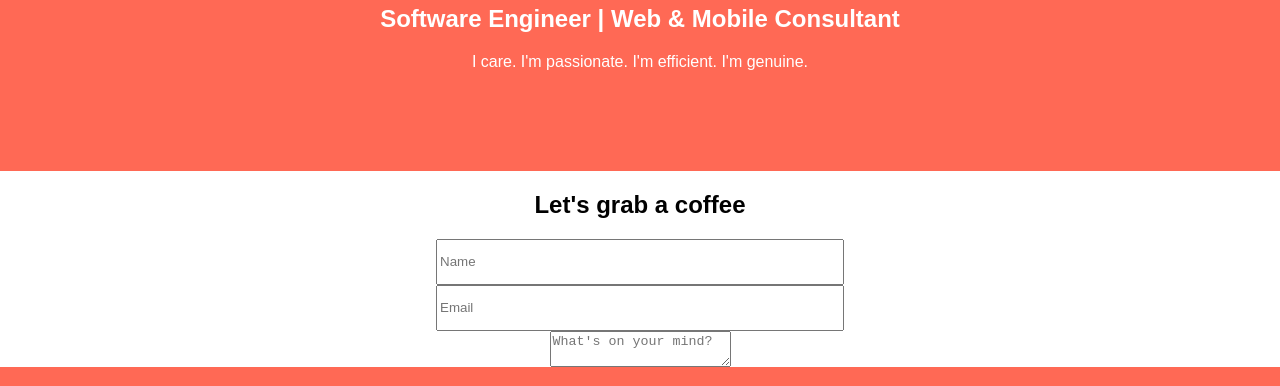
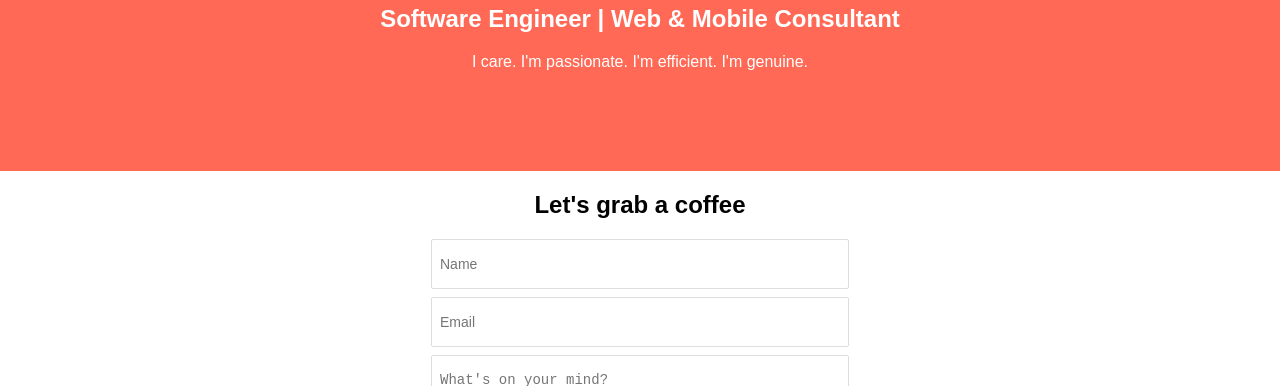
Before and after one commit to vincentsylo/vincentsylo.com, a React app: page /contact in a window 1280 px wide. Shown: the part 252-638 px from the top of the page. Built offline with nearby package versions, Linux system fonts and the light colour scheme; what @fortawesome/fontawesome would draw is missing.

Commit message:
Updated form styling

```diff
--- a/src/pages/App/Header/Header.module.css
+++ b/src/pages/App/Header/Header.module.css
@@ -57,7 +57,9 @@
 }
 
 .menuHeader {
+  align-items: center;
   display: flex;
+  height: 100px;
   justify-content: space-between;
 }
 
@@ -80,7 +82,7 @@
     z-index: 10;
   }
 
-  .links > * {
+  .links > *:not(.menuHeader) {
     flex: 1;
   }
 
--- a/src/pages/App/Header/index.js
+++ b/src/pages/App/Header/index.js
@@ -33,7 +33,7 @@ export default class Header extends Component {
         })}>
           {
             showNavModal ? (
-            <div className={cx(styles.flex, styles.menuHeader)}>
+            <div className={styles.menuHeader}>
               <Link to="/" onClick={this.onCloseNav}><Logo /></Link>
               <Link to="/" className={styles.title} onClick={this.onCloseNav}>vincentsylo</Link>
               <button onClick={this.onCloseNav} className={styles.closeButton}><i className="fal fa-3x fa-times" /></button>
--- a/src/pages/Contact/Contact.module.css
+++ b/src/pages/Contact/Contact.module.css
@@ -8,9 +8,22 @@
   align-items: center;
   display: flex;
   flex-direction: column;
+  padding-bottom: 40px;
 }
 
-.form input {
+.form > * {
+  margin-bottom: 8px;
+}
+
+.form input,
+.form textarea {
+  border: var(--secondaryColor) solid 1px;
+  border-radius: 2px;
+  font-size: 14px;
+  padding: 16px 8px;
   width: 400px;
-  height: 40px;
 }
+
+.form textarea {
+  height: 200px;
+}
```
